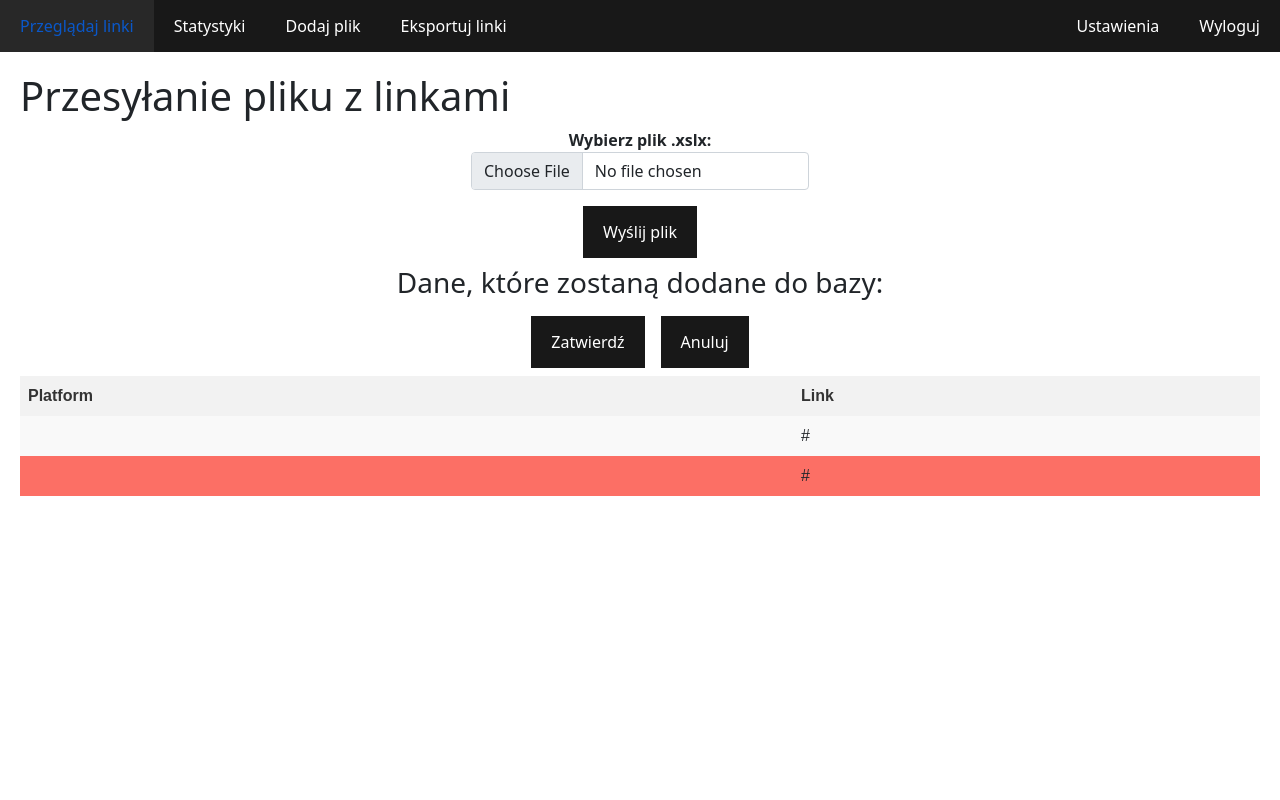
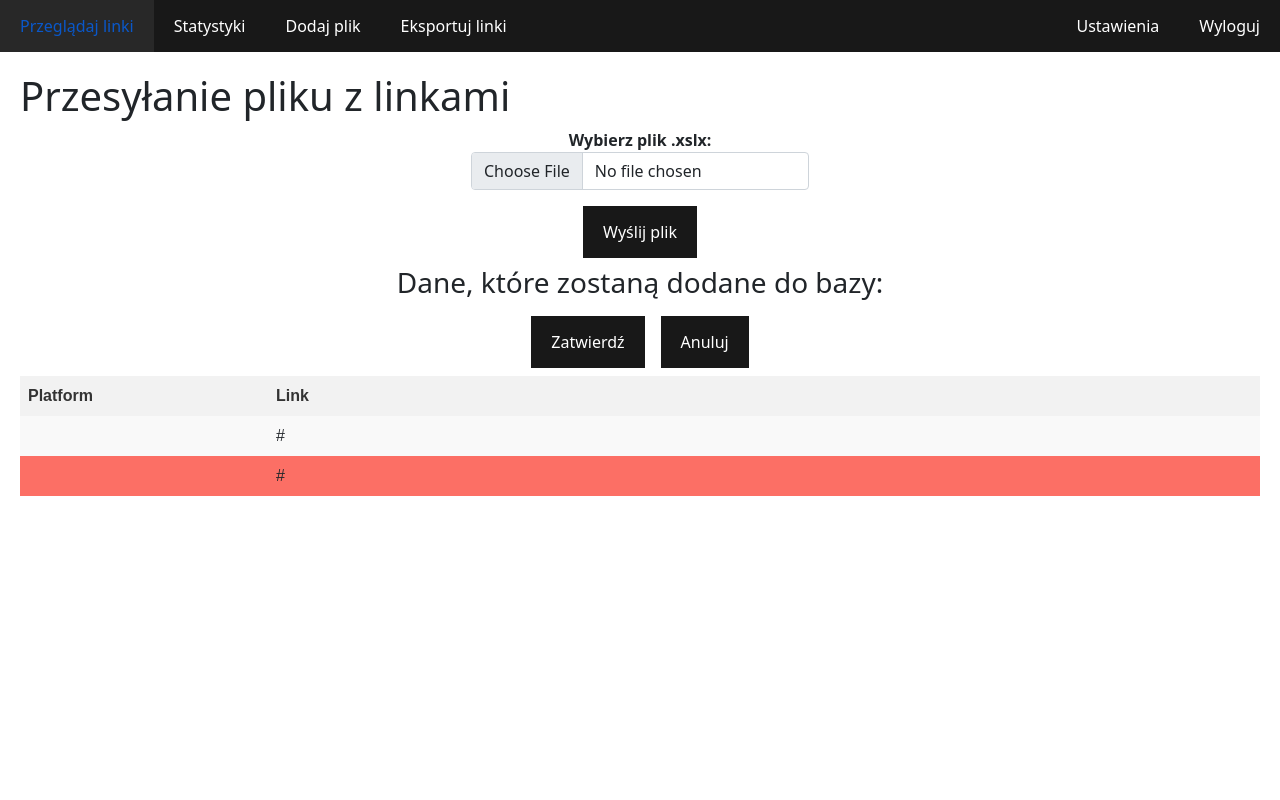
Before and after one commit to pggPL/zpp, a Django app: template templates/app_main/add_file.html in a window 1280 px wide. Run offline with Django 4.2, Linux system fonts and the light colour scheme; tables that the repository leaves empty hold one stand-in row (values such as "Sample post"); the template is opened without the code that fills it: values that come from a table or form of the project are taken from there, most other values are stand-ins (such as "Sample title", 1, 10 or a date in 2020); some libraries are stand-ins or nearby versions.

Commit message:
Fixed table overflow issue

```diff
--- a/app_main/static/app_main/read_file_styles.css
+++ b/app_main/static/app_main/read_file_styles.css
@@ -8,12 +8,6 @@
 
 }
 
-button .after-preview-button{
-    display: inline-block;
-    margin-left: 10px;
-    margin-right: 10px;
-}
-
 .after-preview-header {
     left: 50%;
     transform: translate(-50%);
--- a/templates/app_main/add_file.html
+++ b/templates/app_main/add_file.html
@@ -13,6 +13,24 @@
 
         tr.red:nth-child(even) {
             background-color: #f85e53;
+        }
+
+        html, body {
+            height: 100%;
+            overflow-y: auto;
+        }
+
+        .links_table {
+            width: 100%;
+            table-layout: fixed;
+        }
+
+        .platform-column {
+            width: 20%;
+        }
+
+        .link-column {
+            overflow-wrap: break-word;
         }
     </style>
     <script>
@@ -48,19 +66,19 @@
             </div>
             <table class = "links_table">
             <tr>
-                <th>Platform</th>
+                <th class="platform-column">Platform</th>
                 <th>Link</th>
             </tr>
             {% for data_row in new_links_preview %}
                 <tr>
-                    <td>{{ data_row.platform }}</td>
-                    <td> {{  data_row.link }}</td>
+                    <td class="platform-column">{{ data_row.platform }}</td>
+                    <td class="link-column"> {{  data_row.link }}</td>
                 </tr>
             {% endfor %}
             {% for data_row in other_links_preview %}
                 <tr class="red">
-                    <td>{{ data_row.platform }}</td>
-                    <td> {{  data_row.link }}</td>
+                    <td class="platform-column">{{ data_row.platform }}</td>
+                    <td class="link-column"> {{  data_row.link }}</td>
                 </tr>
             {% endfor %}
             </table>
```
